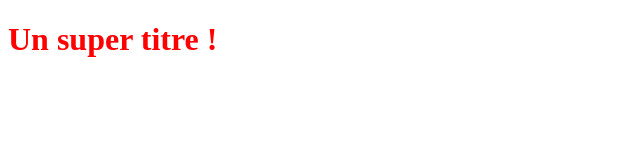
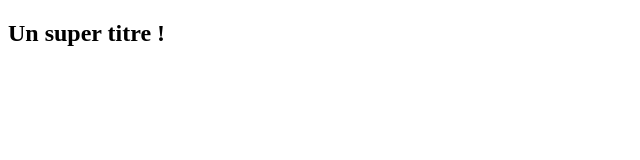
Before and after one commit to sprosperdev/OpenclassroomsProject-seb, a plain HTML site: page index.html in a window 1280 px wide. Shown: the whole page, without its empty margins (0-640 px from the left). Drawn offline with Linux system fonts and the light colour scheme.

Commit message:
Update index.html
changed the h1 to h2

```diff
--- a/index.html
+++ b/index.html
@@ -5,6 +5,6 @@
    <link rel="stylesheet" type="text/css" href="styles.css">
 </head>
 <body>
-   <h1>Un super titre !</h1>
+   <h2>Un super titre !</h2>
 </body>
 </html>
```
